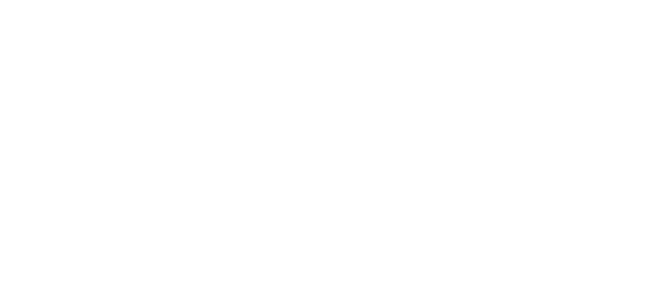
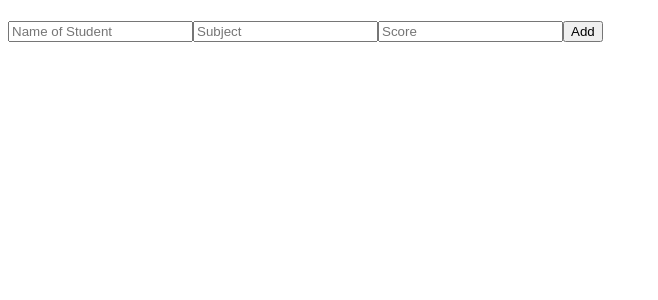
Before and after one commit to Carol21d/School-Grades, a Vue app: page / in a window 1280 px wide. Shown: the top 300 px of the page, without its empty margins (0-658 px from the left). Built offline with nearby package versions, Linux system fonts and the light colour scheme.

Commit message:
form added

```diff
--- a/src/components/FormStudents.vue
+++ b/src/components/FormStudents.vue
@@ -4,7 +4,13 @@
 </script>
 <template>
   <div class="wrapper">
-    <form @onclick="addStudent()" class="wrapper__form">
+    <form @submit.prevent="addStudent()" class="wrapper__form">
+      <input type="text" placeholder="Name of Student">
+      <input type="text" placeholder="Subject">
+      <input type="number" placeholder="Score">
+      <button type="submit">Add</button>
+
+
 
 
 
```
